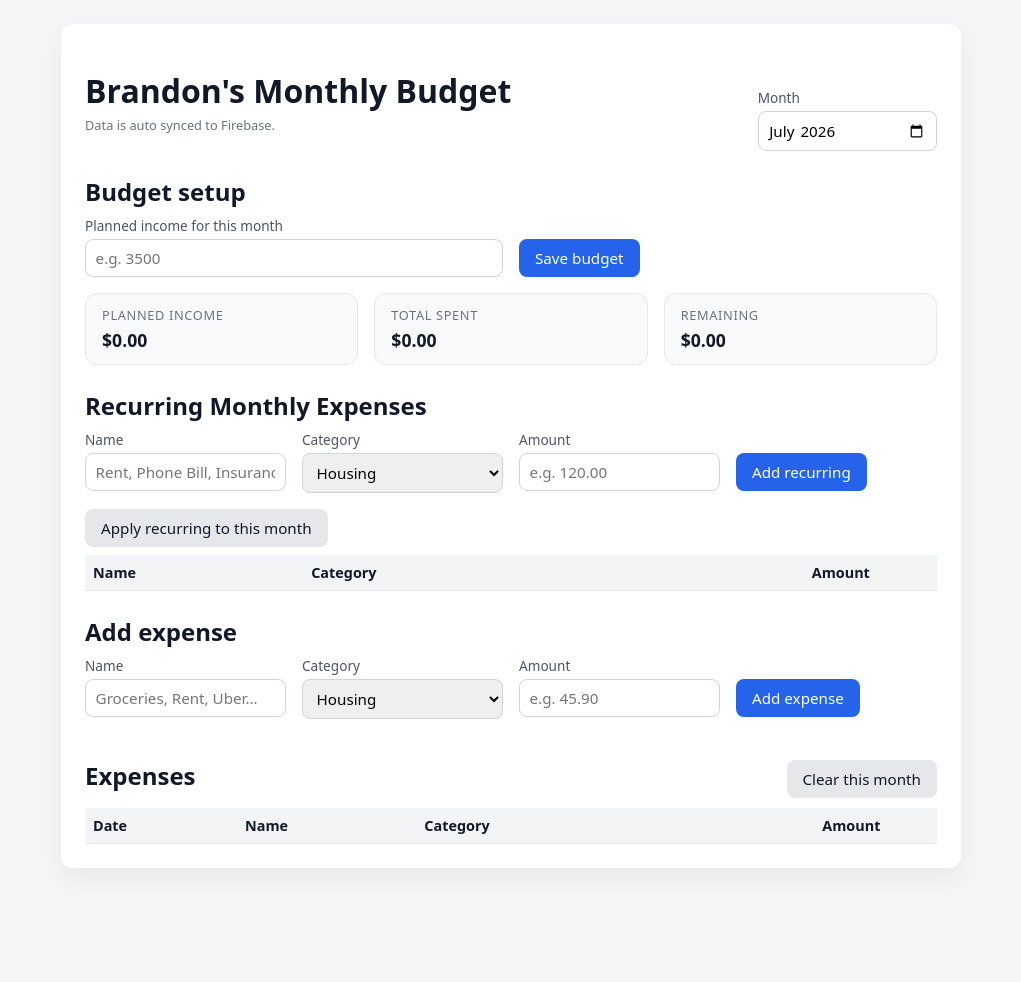
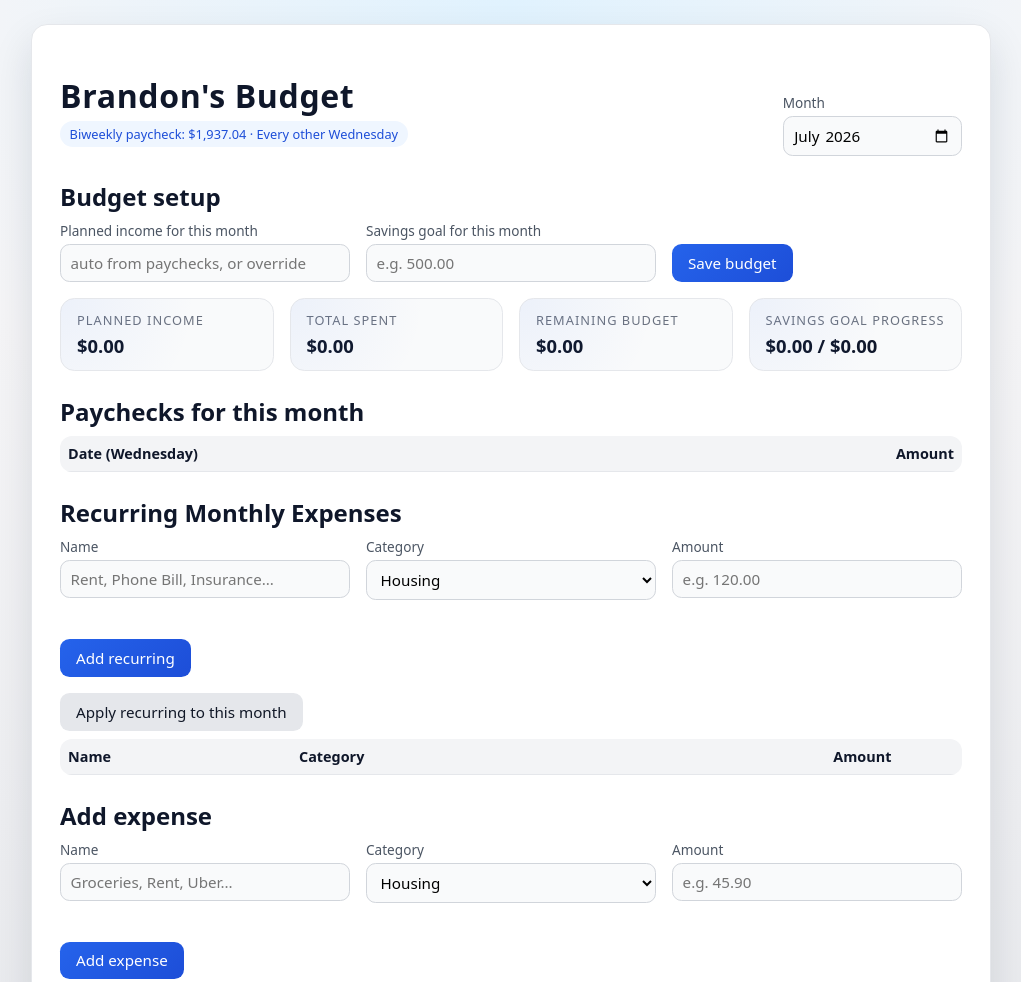
Before and after one commit to seriesblue87/brandons-budget, a plain HTML site: page index.html in a window 1280 px wide. Shown: the top 982 px of the page, without its empty margins (129-1150 px from the left). Before the commit the page ends 892 px from the top, so only its background shows below. Drawn offline with Linux system fonts and the light colour scheme; no server answers.

Commit message:
Update index.html

```diff
--- a/index.html
+++ b/index.html
@@ -2,30 +2,32 @@
 <html lang="en">
 <head>
   <meta charset="UTF-8" />
-  <title>Brandon's Monthly Budget Tracker</title>
+  <title>Brandon's Budget</title>
   <meta name="viewport" content="width=device-width, initial-scale=1" />
   <style>
     * { box-sizing: border-box; font-family: system-ui, -apple-system, BlinkMacSystemFont, "Segoe UI", sans-serif; }
-    body { margin: 0; padding: 1.5rem; background: #f5f5f7; color: #111827; }
-    h1 { margin-bottom: 0.25rem; }
+    body { margin: 0; padding: 1.5rem; background: radial-gradient(circle at top, #e0f2fe 0, #f5f5f7 45%, #e5e7eb 100%); color: #0f172a; }
+    h1 { margin-bottom: 0.25rem; font-weight: 700; letter-spacing: 0.02em; }
     h2 { margin-top: 1.5rem; margin-bottom: 0.5rem; }
-    .container { max-width: 900px; margin: 0 auto; background: #ffffff; padding: 1.5rem; border-radius: 0.75rem; box-shadow: 0 10px 25px rgba(0,0,0,0.05); }
+    .container { max-width: 960px; margin: 0 auto; background: #ffffff; padding: 1.75rem; border-radius: 1rem; box-shadow: 0 18px 40px rgba(15,23,42,0.12); border: 1px solid #e5e7eb; }
     .row { display: flex; flex-wrap: wrap; gap: 1rem; margin-bottom: 1rem; }
-    .row > div { flex: 1 1 200px; }
+    .row > div { flex: 1 1 220px; }
     label { display: block; font-size: 0.85rem; margin-bottom: 0.25rem; color: #4b5563; }
-    input, select { width: 100%; padding: 0.5rem 0.6rem; border-radius: 0.5rem; border: 1px solid #d1d5db; font-size: 0.95rem; }
-    input:focus, select:focus { outline: none; border-color: #2563eb; box-shadow: 0 0 0 1px #2563eb33; }
-    button { border: none; border-radius: 0.5rem; padding: 0.55rem 1rem; font-size: 0.95rem; cursor: pointer; }
-    .btn-primary { background: #2563eb; color: #ffffff; }
+    input, select { width: 100%; padding: 0.5rem 0.6rem; border-radius: 0.6rem; border: 1px solid #d1d5db; font-size: 0.95rem; background: #f9fafb; }
+    input:focus, select:focus { outline: none; border-color: #2563eb; box-shadow: 0 0 0 1px #2563eb33; background: #ffffff; }
+    button { border: none; border-radius: 0.6rem; padding: 0.55rem 1rem; font-size: 0.95rem; cursor: pointer; transition: transform 0.05s ease, box-shadow 0.1s ease, background 0.1s ease; }
+    button:hover { transform: translateY(-1px); box-shadow: 0 6px 14px rgba(15,23,42,0.12); }
+    .btn-primary { background: linear-gradient(135deg, #2563eb, #1d4ed8); color: #ffffff; }
     .btn-secondary { background: #e5e7eb; color: #111827; }
     .btn-danger { background: #ef4444; color: #ffffff; }
     .summary { display: flex; flex-wrap: wrap; gap: 1rem; margin: 1rem 0; }
-    .card { flex: 1 1 150px; background: #f9fafb; border-radius: 0.75rem; padding: 0.75rem 1rem; border: 1px solid #e5e7eb; }
-    .card-title { font-size: 0.8rem; text-transform: uppercase; letter-spacing: 0.05em; color: #6b7280; margin-bottom: 0.25rem; }
-    .card-value { font-size: 1.1rem; font-weight: 600; }
+    .card { flex: 1 1 180px; background: #f9fafb; border-radius: 0.9rem; padding: 0.75rem 1rem; border: 1px solid #e5e7eb; position: relative; overflow: hidden; }
+    .card::before { content: ""; position: absolute; inset: 0; opacity: 0.06; background: radial-gradient(circle at top left, #2563eb, transparent 60%); pointer-events: none; }
+    .card-title { font-size: 0.8rem; text-transform: uppercase; letter-spacing: 0.08em; color: #6b7280; margin-bottom: 0.25rem; }
+    .card-value { font-size: 1.15rem; font-weight: 600; }
     .card.good { border-color: #22c55e33; background: #ecfdf3; }
     .card.bad { border-color: #ef444433; background: #fef2f2; }
-    table { width: 100%; border-collapse: collapse; margin-top: 0.5rem; }
+    table { width: 100%; border-collapse: collapse; margin-top: 0.5rem; border-radius: 0.75rem; overflow: hidden; }
     th, td { padding: 0.5rem; font-size: 0.9rem; border-bottom: 1px solid #e5e7eb; text-align: left; }
     th { background: #f3f4f6; font-weight: 600; }
     tr:nth-child(even) td { background: #f9fafb; }
@@ -33,14 +35,18 @@
     .category-pill { display: inline-block; padding: 0.15rem 0.5rem; border-radius: 999px; font-size: 0.75rem; background: #e5e7eb; color: #374151; }
     .header-row { display: flex; justify-content: space-between; align-items: baseline; gap: 1rem; flex-wrap: wrap; }
     .small { font-size: 0.8rem; color: #6b7280; }
+    .pill-info { display: inline-flex; align-items: center; gap: 0.35rem; padding: 0.25rem 0.6rem; border-radius: 999px; background: #eff6ff; color: #1d4ed8; font-size: 0.8rem; }
   </style>
 </head>
 <body>
   <div class="container">
     <div class="header-row">
       <div>
-        <h1>Brandon's Monthly Budget</h1>
-        <div class="small">Data is auto synced to Firebase.</div>
+        <h1>Brandon's Budget</h1>
+        <!-- data synced line removed -->
+        <div class="small pill-info">
+          <span>Biweekly paycheck: $1,937.04 · Every other Wednesday</span>
+        </div>
       </div>
       <div>
         <label for="monthSelect">Month</label>
@@ -52,7 +58,11 @@
     <div class="row">
       <div>
         <label for="incomeInput">Planned income for this month</label>
-        <input type="number" id="incomeInput" min="0" step="0.01" placeholder="e.g. 3500" />
+        <input type="number" id="incomeInput" min="0" step="0.01" placeholder="auto from paychecks, or override" />
+      </div>
+      <div>
+        <label for="savingsGoalInput">Savings goal for this month</label>
+        <input type="number" id="savingsGoalInput" min="0" step="0.01" placeholder="e.g. 500.00" />
       </div>
       <div>
         <label>&nbsp;</label>
@@ -64,16 +74,33 @@
       <div class="card">
         <div class="card-title">Planned income</div>
         <div class="card-value" id="plannedIncome">$0.00</div>
+        <div class="small" id="paycheckSummarySmall"></div>
       </div>
       <div class="card">
         <div class="card-title">Total spent</div>
         <div class="card-value" id="totalSpent">$0.00</div>
       </div>
       <div class="card" id="remainingCard">
-        <div class="card-title">Remaining</div>
+        <div class="card-title">Remaining budget</div>
         <div class="card-value" id="remainingAmount">$0.00</div>
       </div>
+      <div class="card">
+        <div class="card-title">Savings goal progress</div>
+        <div class="card-value" id="savingsProgress">$0.00 / $0.00</div>
+        <div class="small" id="savingsStatusText"></div>
+      </div>
     </div>
+
+    <h2>Paychecks for this month</h2>
+    <table>
+      <thead>
+        <tr>
+          <th>Date (Wednesday)</th>
+          <th class="right">Amount</th>
+        </tr>
+      </thead>
+      <tbody id="paycheckTableBody"></tbody>
+    </table>
 
     <!-- RECURRING EXPENSES SECTION -->
     <h2>Recurring Monthly Expenses</h2>
```
